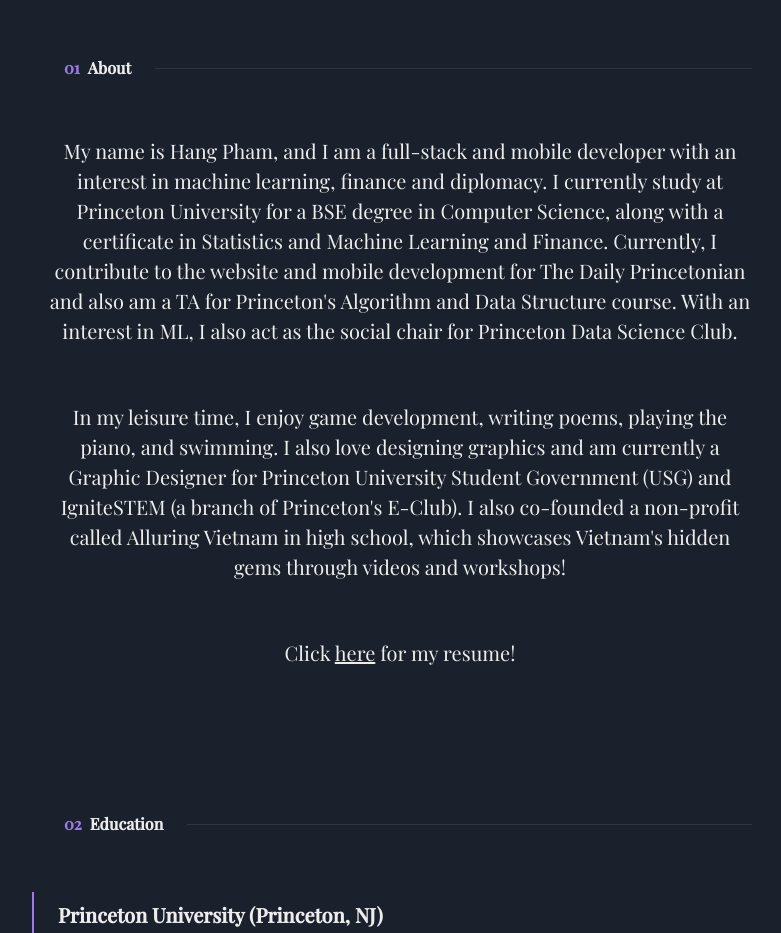
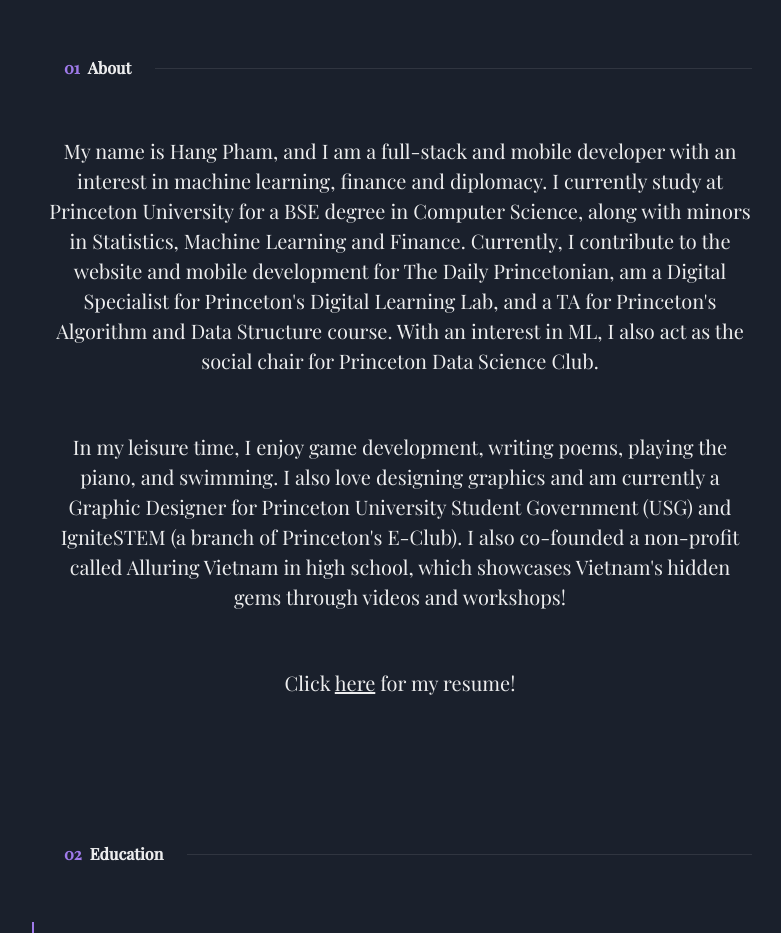
Before and after one commit to thanhhang1306/portfolio, a React (Create React App) app: page / in a window 1280 px wide. Shown: the part 880-1813 px from the top of the page, without its empty margins (240-1021 px from the left). Built offline with nearby package versions, Linux system fonts and the light colour scheme; a web font is replaced by a local one.

Commit message:
Update About.tsx

```diff
--- a/src/components/pages/About.tsx
+++ b/src/components/pages/About.tsx
@@ -37,10 +37,11 @@
               My name is Hang Pham, and I am a full-stack and mobile developer
               with an interest in machine learning, finance and diplomacy. I
               currently study at Princeton University for a BSE degree in
-              Computer Science, along with a certificate in Statistics and
+              Computer Science, along with minors in Statistics,
               Machine Learning and Finance. Currently, I contribute to the
-              website and mobile development for The Daily Princetonian and
-              also am a TA for Princeton's Algorithm and Data Structure course.
+              website and mobile development for The Daily Princetonian, am
+              a Digital Specialist for Princeton's Digital Learning Lab, and
+              a TA for Princeton's Algorithm and Data Structure course.
               With an interest in ML, I also act as the social chair for
               Princeton Data Science Club.
             </Text>
```
